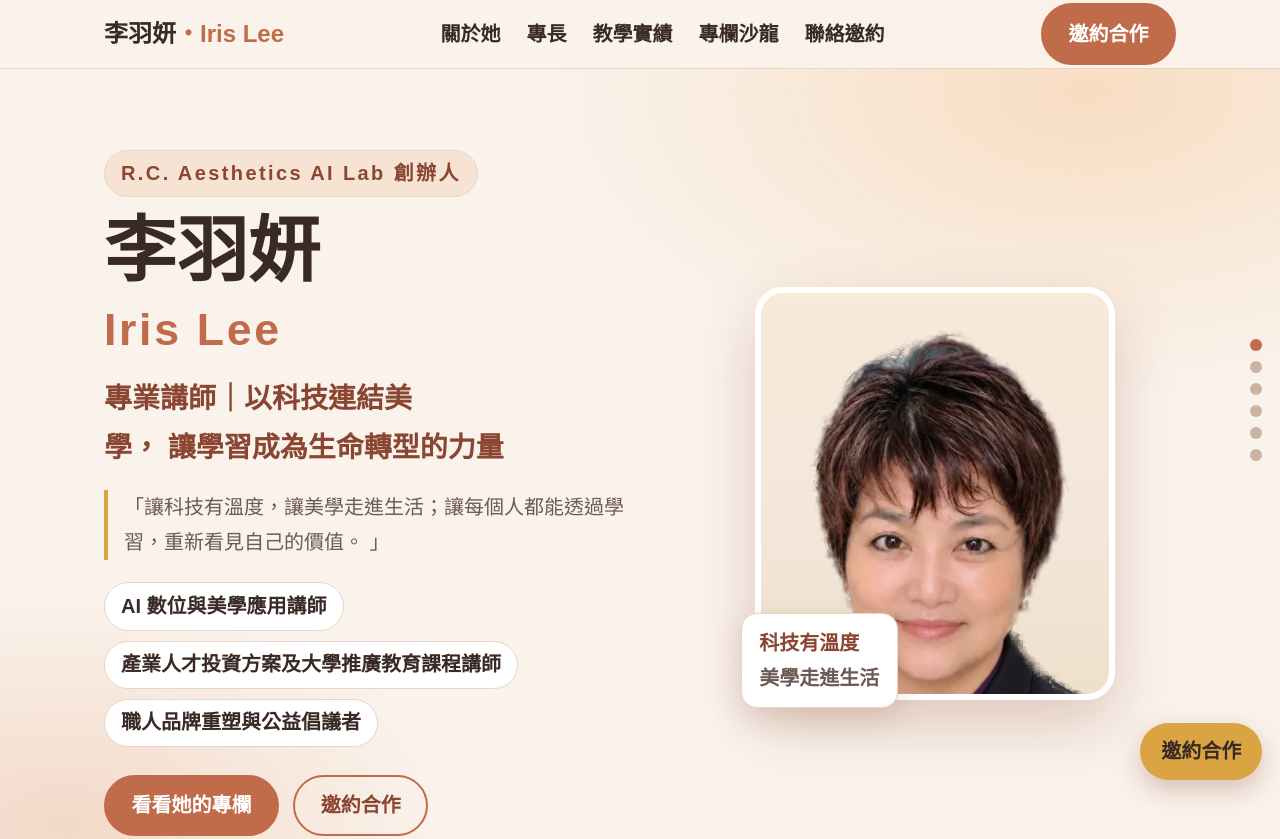
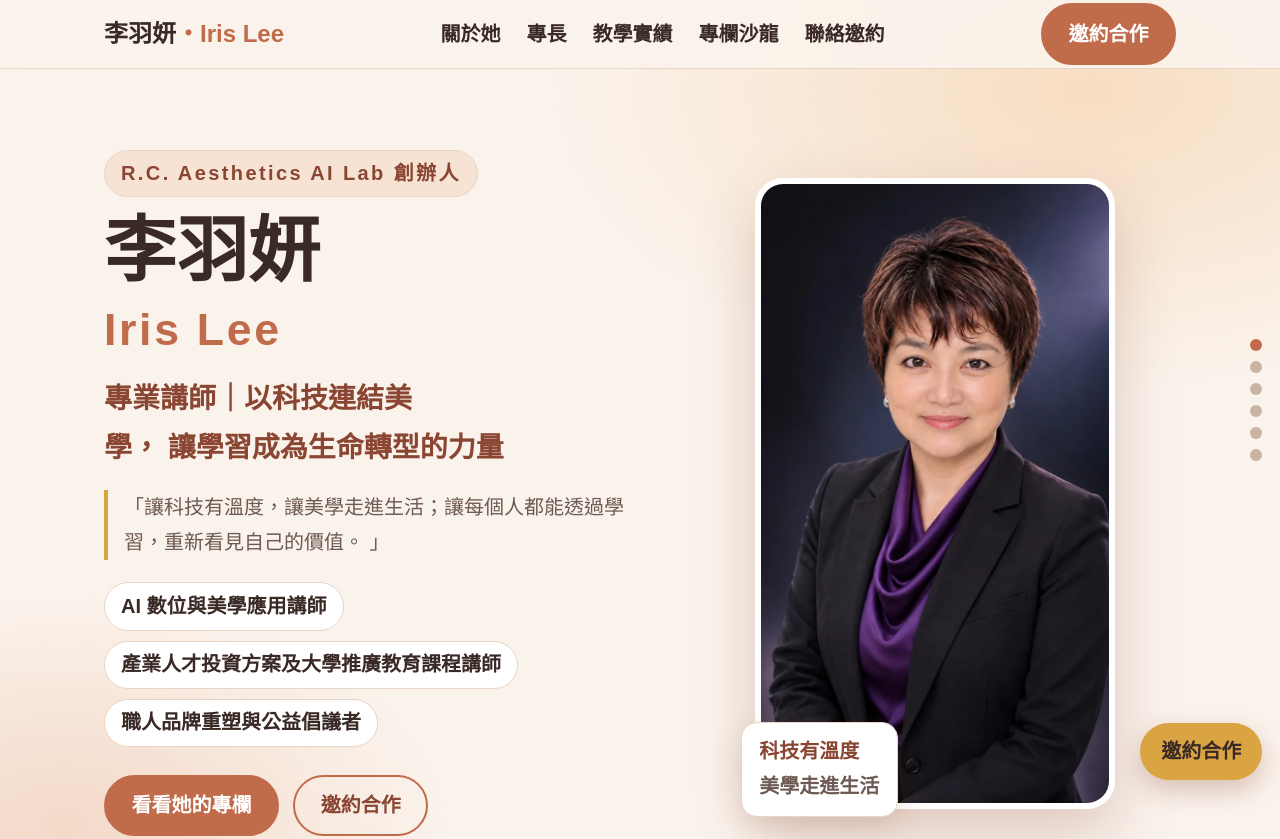
Before and after one commit to Coach1973/li-yuyan, a plain HTML site: page index.html in a window 1280 px wide. Shown: the top 839 px of the page. Drawn offline with Linux system fonts and the light colour scheme.

Commit message:
主視覺換教練提供棚拍半身照（720×1280 滿版 9:16），移除去背版與海報裁切版舊圖

```diff
--- a/index.html
+++ b/index.html
@@ -51,8 +51,8 @@ nav{position:fixed;top:0;left:0;right:0;z-index:50;background:rgba(250,243,236,.
 .chip{font-size:20px;font-weight:700;background:#fff;border:1px solid var(--line);border-radius:999px;padding:.35rem 1rem;color:var(--ink)}
 .hero-cta{display:flex;gap:14px;flex-wrap:wrap}
 .hero-photo{position:relative;max-width:360px;margin:0 auto;width:100%}
-.hero-photo .arch{border-radius:28px;overflow:hidden;border:6px solid #fff;box-shadow:0 24px 60px rgba(138,70,50,.25);transform-origin:center;transition:transform .6s ease;background:linear-gradient(180deg,#f6ead9 0%,#f3e7db 55%,#eee0cb 100%);padding:16px 16px 0}
-.hero-photo img{width:100%;height:auto;display:block}
+.hero-photo .arch{border-radius:28px;overflow:hidden;border:6px solid #fff;box-shadow:0 24px 60px rgba(138,70,50,.25);transform-origin:center;transition:transform .6s ease}
+.hero-photo img{width:100%;height:auto;display:block;aspect-ratio:9/16;object-fit:cover;object-position:50% 0}
 .hero-photo .badge{position:absolute;left:-14px;bottom:-8px;background:#fff;border:1px solid var(--line);border-radius:16px;padding:.7rem 1.1rem;font-size:20px;font-weight:900;color:var(--clay-d);box-shadow:0 10px 30px rgba(138,70,50,.18)}
 .hero-photo .badge small{display:block;font-size:20px;color:var(--muted);font-weight:700}
 /* about */
@@ -165,7 +165,7 @@ footer .f-links a{margin:0 10px;white-space:nowrap}
       </div>
     </div>
     <div class="hero-photo">
-      <div class="arch" id="heroArch"><img src="images/photo-iris-cutout.webp" alt="李羽妍 Iris Lee 肖像" width="410" height="500"></div>
+      <div class="arch" id="heroArch"><img src="images/photo-iris-half.webp" alt="李羽妍 Iris Lee 半身正式肖像" width="720" height="1280"></div>
       <div class="badge">科技有溫度<small>美學走進生活</small></div>
     </div>
   </div>
```
Also changed, not shown: images.json (+1 -1 lines), prompts.html (+2 -2 lines), images/photo-iris-cutout.webp (deleted), images/photo-iris-half.webp (added).
